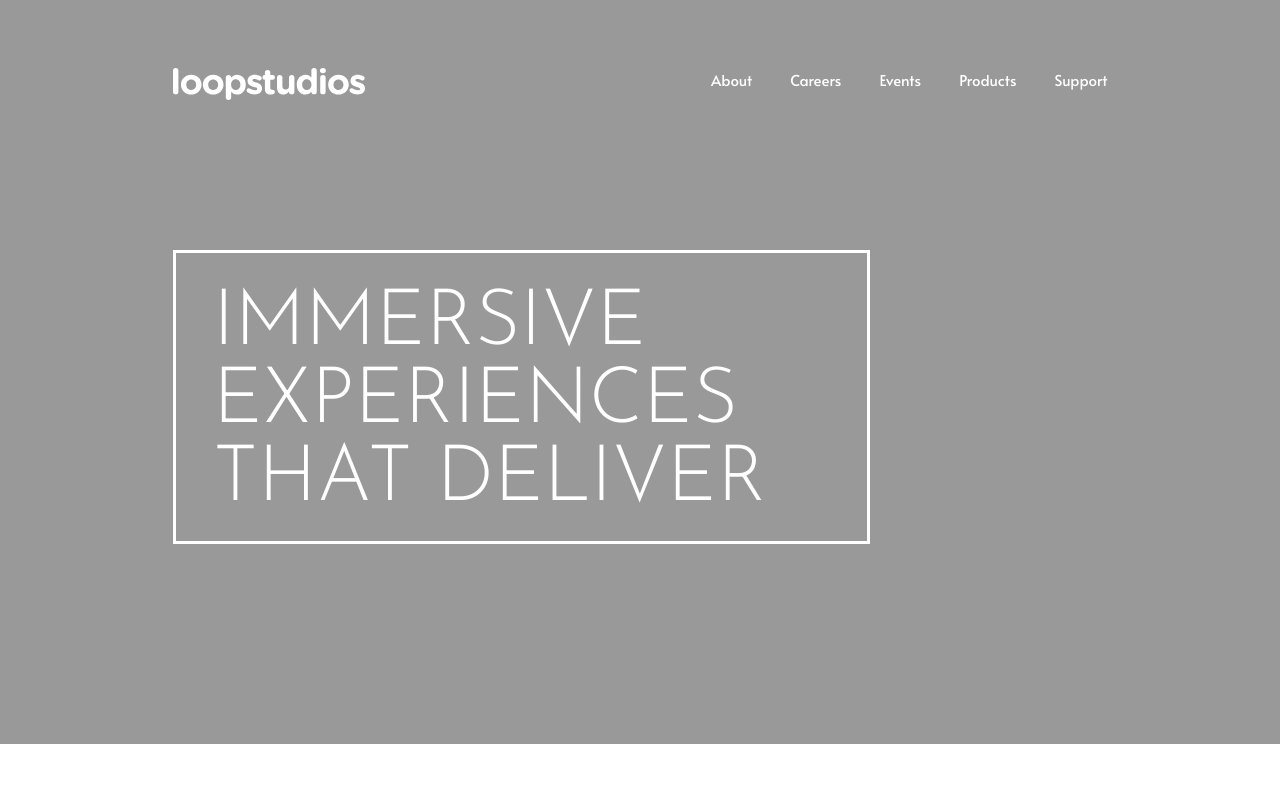
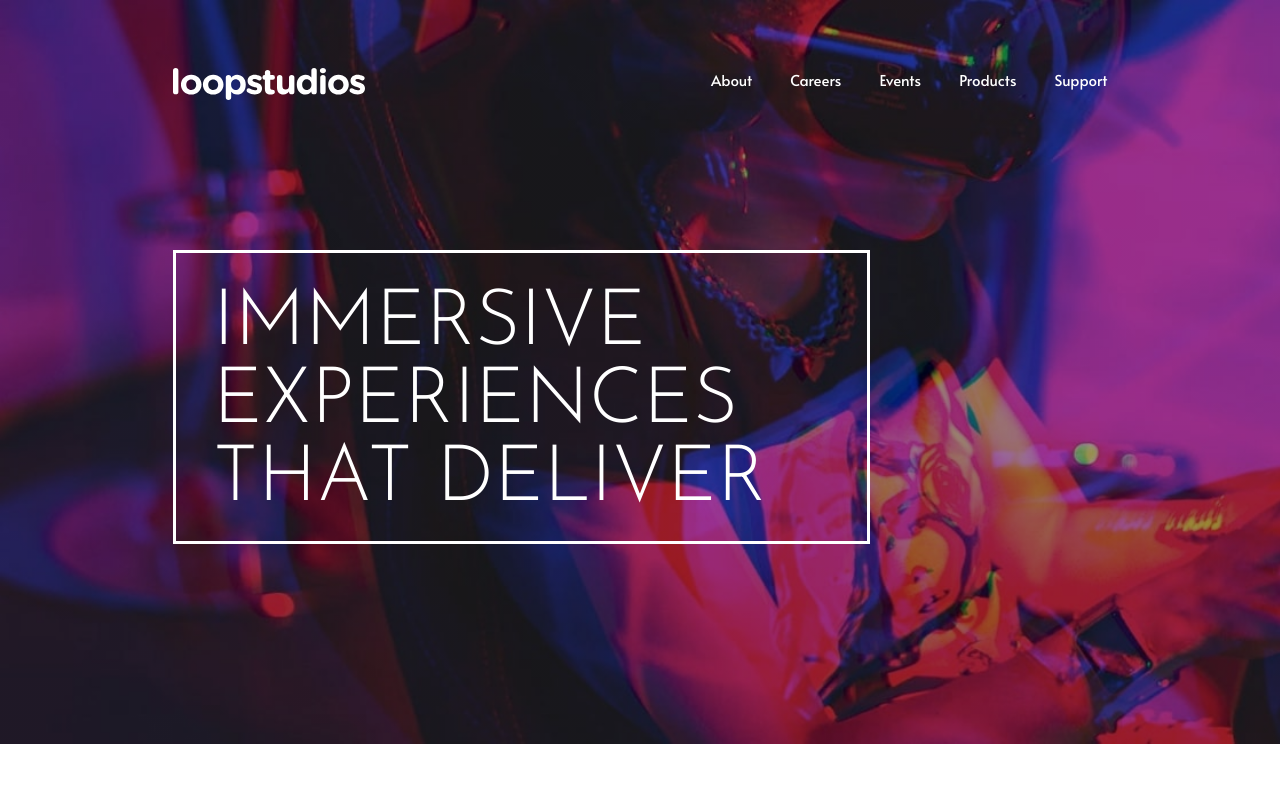
Before and after one commit to AashishVivekBhat/landingPage, a plain HTML site: page index.html in a window 1280 px wide. Shown: the top 800 px of the page. Drawn offline with Linux system fonts and the light colour scheme; the site is published under a folder, as on GitHub Pages, so addresses that start at the root find nothing.

Commit message:
Update style.css

```diff
--- a/style.css
+++ b/style.css
@@ -31,7 +31,7 @@ footer {
 .hero {
   height: 93vh;
   padding-block: 4.5rem;
-  background-image: -webkit-gradient(linear, left top, left bottom, from(rgba(0, 0, 0, 0.4))), url("/images/desktop/image-hero.jpg");
+  background: -webkit-gradient(linear, left top, left bottom, from(rgba(0, 0, 0, 0.4))), url("./images/desktop/image-hero.jpg");
   background-repeat: no-repeat;
   background-size: cover;
   font-family: "Alata";
```
